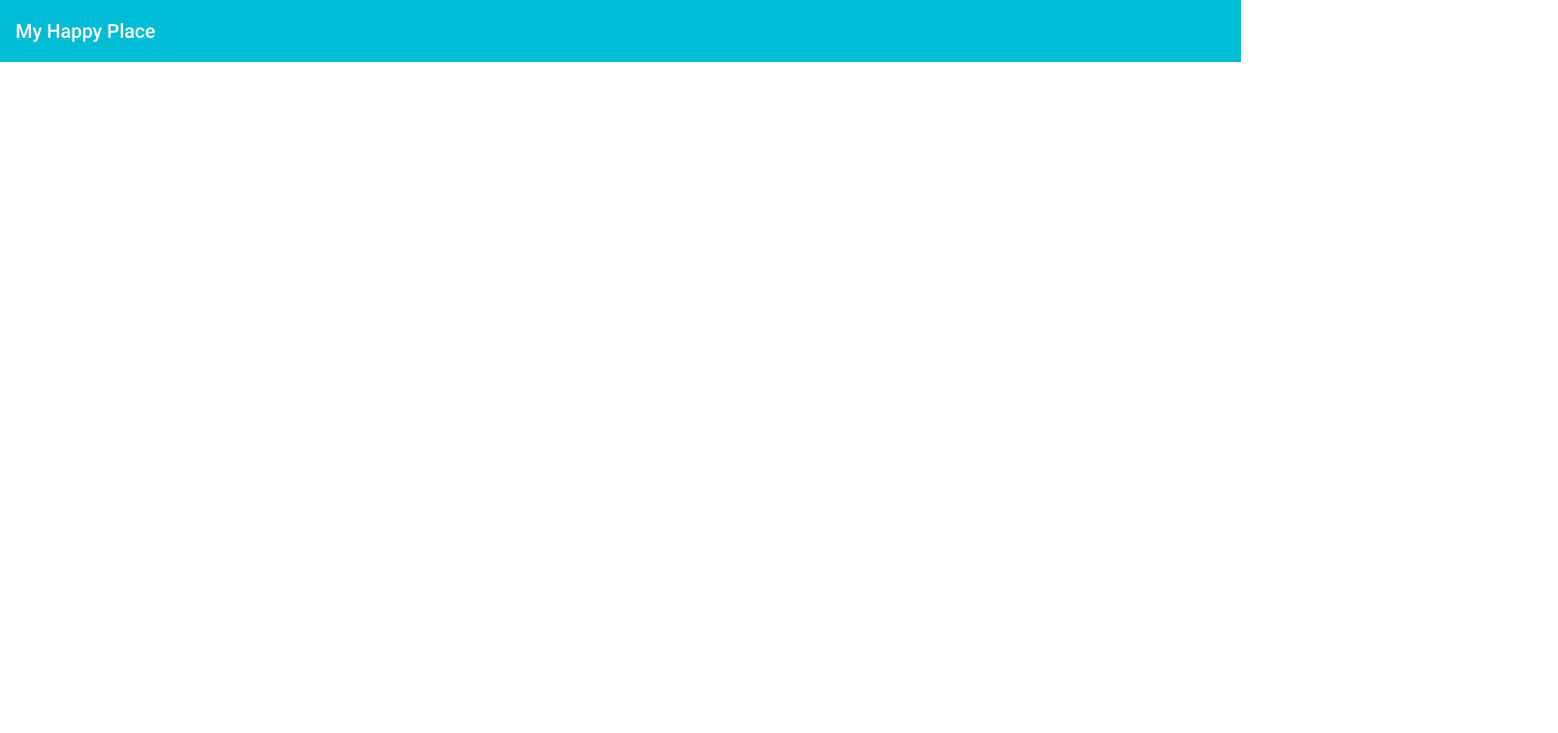
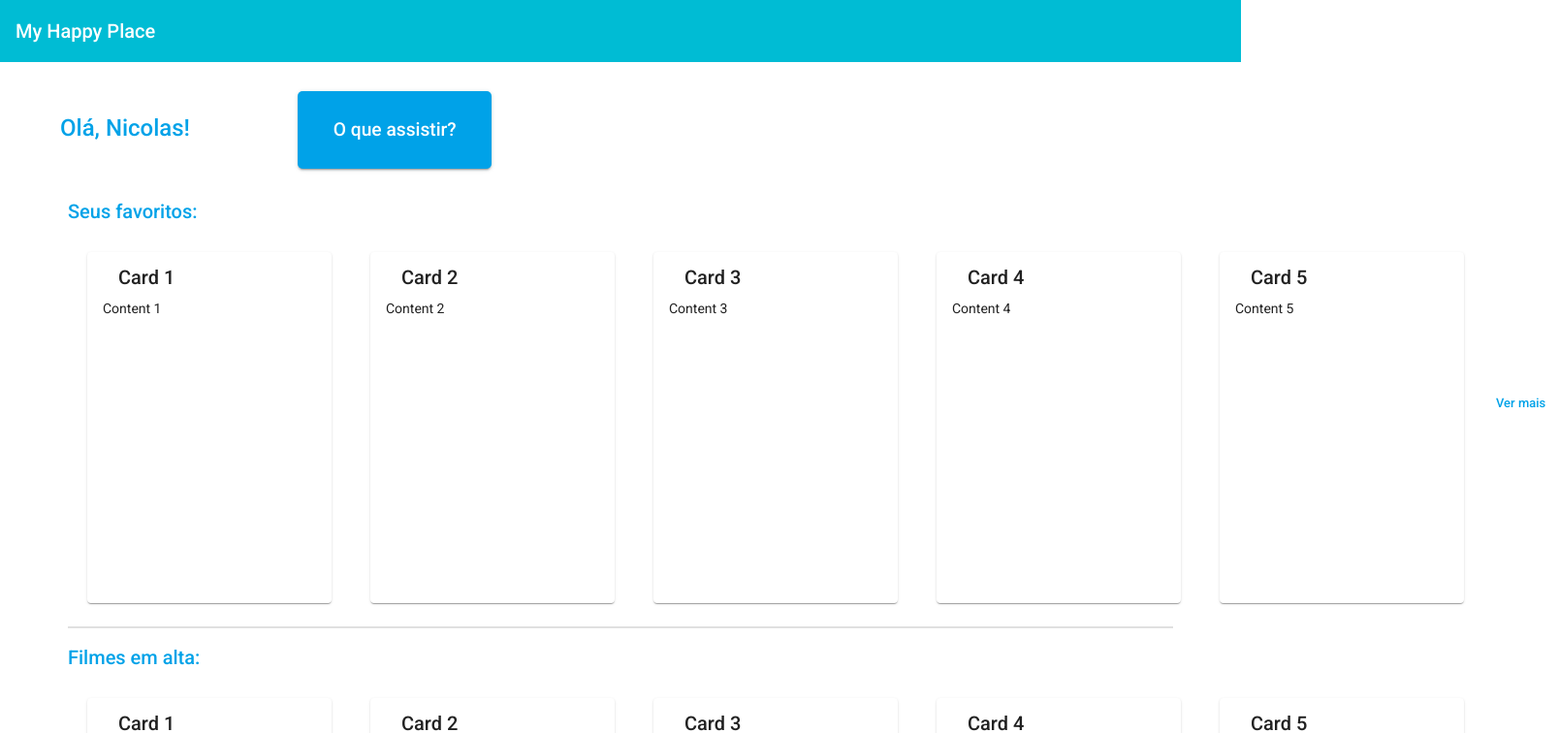
Before and after one commit to My-Happy-Place/My_Happy_Place, an Angular app in the folder frontend/: page /user in a window 1280 px wide. Before the commit this address led to /. Shown: the top 756 px of the page at 97% size, 1607 px wide, since content can reach past the window. Built offline with nearby package versions, Linux system fonts and the light colour scheme.

Commit message:
Criação do componente User

```diff
--- a/frontend/src/app/app-routing.module.ts
+++ b/frontend/src/app/app-routing.module.ts
@@ -1,8 +1,12 @@
 import { NgModule } from '@angular/core';
 import { RouterModule, Routes } from '@angular/router';
 import { HomeComponent } from './home/home.component';
+import { UserComponent } from './user/user.component';
 
-const routes: Routes = [{ path: '', component: HomeComponent }];
+const routes: Routes = [
+  { path: '', component: HomeComponent },
+  { path: 'user', component: UserComponent}
+];
 
 @NgModule({
   imports: [RouterModule.forRoot(routes)],
--- a/frontend/src/app/app.module.ts
+++ b/frontend/src/app/app.module.ts
@@ -4,11 +4,13 @@ import { BrowserAnimationsModule } from '@angular/platform-browser/animations';
 
 import { AppRoutingModule } from './app-routing.module';
 import { AppComponent } from './app.component';
+import { ContentCardComponent } from './content-card/content-card.component';
 import { HomeComponent } from './home/home.component';
 import { AppMaterialModule } from './shared/app-material/app-material.module';
+import { UserComponent } from './user/user.component';
 
 @NgModule({
-  declarations: [AppComponent, HomeComponent],
+  declarations: [AppComponent, HomeComponent, UserComponent, ContentCardComponent],
   imports: [
     BrowserModule,
     AppRoutingModule,
--- a/frontend/src/app/shared/app-material/app-material.module.ts
+++ b/frontend/src/app/shared/app-material/app-material.module.ts
@@ -2,9 +2,10 @@ import { NgModule } from '@angular/core';
 import { MatCardModule } from '@angular/material/card';
 import { MatToolbarModule } from '@angular/material/toolbar';
 import { MatButtonModule } from '@angular/material/button';
+import { MatDividerModule } from '@angular/material/divider';
 
 @NgModule({
   declarations: [],
-  exports: [MatToolbarModule, MatCardModule, MatButtonModule],
+  exports: [MatToolbarModule, MatCardModule, MatButtonModule, MatDividerModule],
 })
 export class AppMaterialModule {}
--- /dev/null
+++ b/frontend/src/app/user/user.component.html
@@ -0,0 +1,28 @@
+<div class="user-div">
+  <h1>Olá, {{user}}!</h1>
+  <button mat-raised-button  class="watch-button">O que assistir?</button>
+</div>
+
+<!-- TODO: Criar exibição dinâmica de cards conforme tamanho de tela, e exibir link "Ver mais" quando precisar -->
+<div class="favorites">
+  <h2>Seus favoritos:</h2>
+  <div class="card-row">
+    <app-content-card *ngFor="let item of items" [item]="item"></app-content-card>
+    <h2 class="see-all">Ver mais</h2>
+  </div>
+  <mat-divider></mat-divider>
+
+  <h2>Filmes em alta:</h2>
+  <div class="card-row">
+    <app-content-card *ngFor="let item of items" [item]="item"></app-content-card>
+    <h2 class="see-all">Ver mais</h2>
+  </div>
+  <mat-divider></mat-divider>
+
+  <h2>Séries em alta:</h2>
+  <div class="card-row">
+    <app-content-card *ngFor="let item of items" [item]="item"></app-content-card>
+    <h2 class="see-all">Ver mais</h2>
+  </div>
+
+</div>
--- /dev/null
+++ b/frontend/src/app/user/user.component.scss
@@ -0,0 +1,58 @@
+@import 'src/styles.scss';
+
+.user-div {
+  display: flex;
+  align-items: baseline;
+  margin: 2em 0 0 1em;
+}
+
+.user-div button {
+  margin-left: 5%;
+}
+
+h1 {
+  // color: mat-color($light-app-primary);
+  color: #00A2E8;
+  font-weight: 550;
+  padding: 1em 2em;
+}
+
+.watch-button {
+  font-size: 1.2rem;
+  width: 200px;
+  height: 80px;
+  border-radius: 5px;
+  background-color: #00A2E8;
+  color: white;
+}
+
+.favorites {
+  margin: 1em 5em 5em;
+}
+
+.card-row {
+  display: flex;
+  justify-content: space-between;
+  max-width: 400px;
+  padding: 10px 0;
+}
+
+app-content-card {
+  padding: 0 20px;
+}
+
+h2 {
+  // color: mat-color($light-app-primary);
+  color: #00A2E8;
+}
+
+.see-all {
+  white-space: nowrap;
+  padding: 35% 1em;
+  font-size: small;
+}
+
+mat-divider {
+  margin: 1em 0;
+  border-width: 2px;
+}
--- /dev/null
+++ b/frontend/src/app/user/user.component.ts
@@ -0,0 +1,27 @@
+import { Component, OnInit } from '@angular/core';
+
+@Component({
+  selector: 'app-user',
+  templateUrl: './user.component.html',
+  styleUrls: ['./user.component.scss']
+})
+export class UserComponent implements OnInit {
+
+  //TODO: retornar usuário logado
+  user: String = 'Nicolas';
+
+  //TODO: Criar serviço que retorne JSON com conteúdos para os cards
+  items = [
+    { title: 'Card 1', content: 'Content 1' },
+    { title: 'Card 2', content: 'Content 2' },
+    { title: 'Card 3', content: 'Content 3' },
+    { title: 'Card 4', content: 'Content 4' },
+    { title: 'Card 5', content: 'Content 5' }
+  ];
+
+  constructor() { }
+
+  ngOnInit(): void {
+  }
+
+}
```
Also changed, not shown: 1 other file (tests, documents, lock files or other folders).
